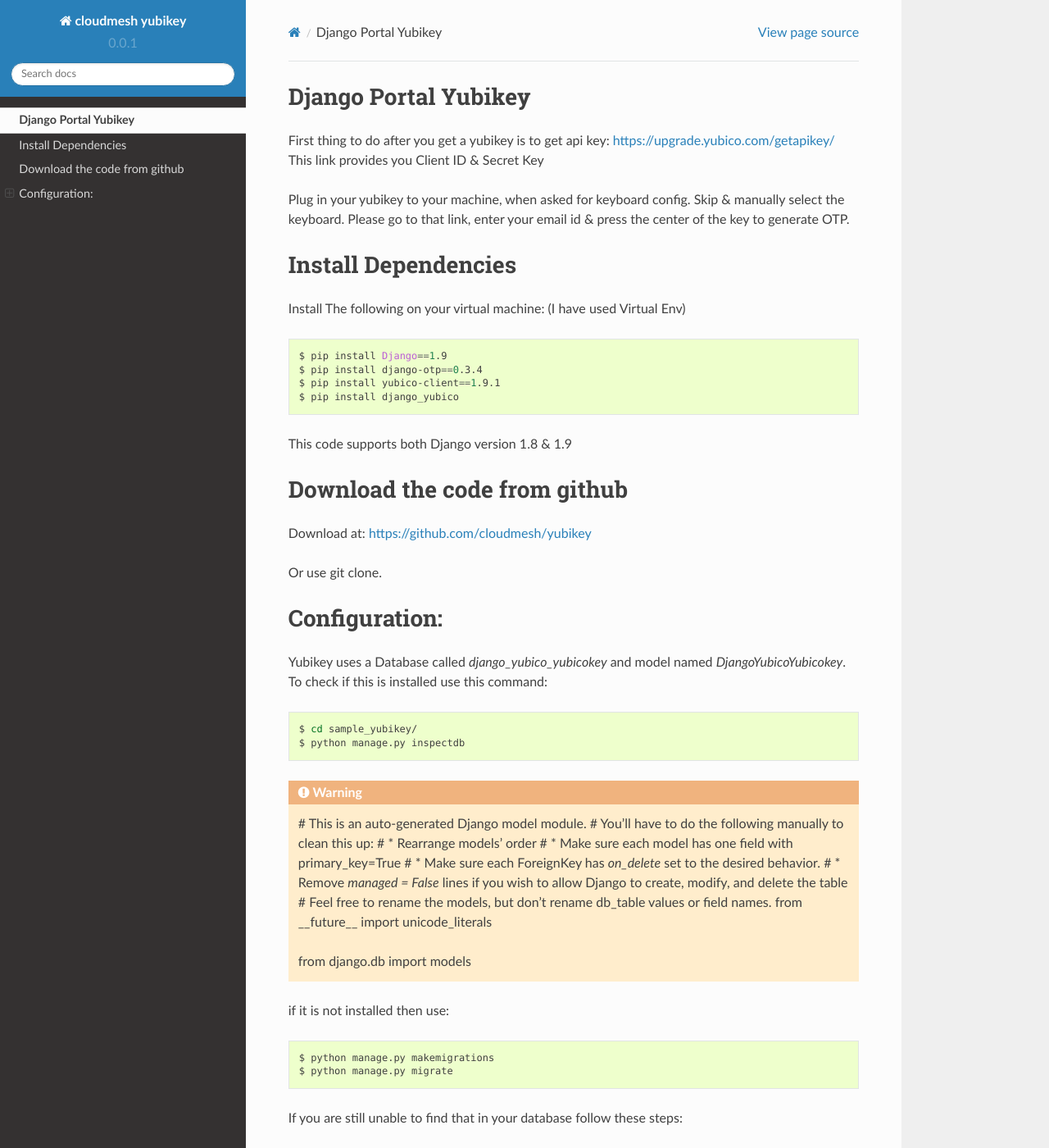
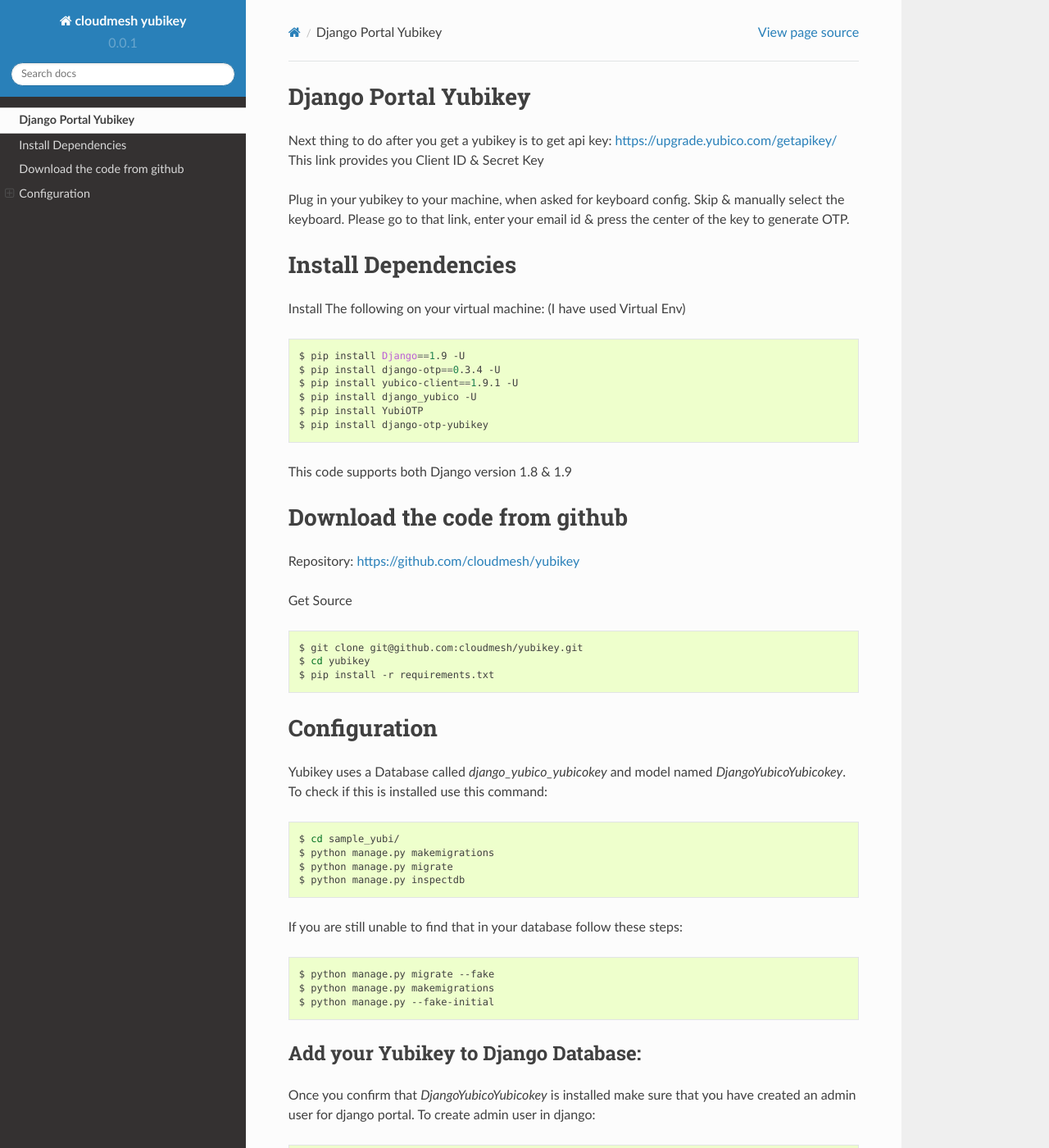
Before and after one commit to cloudmesh-project/yubikey, a Sphinx documentation site: the page built from docs/source/install.rst, in a window 1280 px wide and 1400 px high. Shown: the whole window at 82% size. Built offline with Sphinx 7.4.7 and the Read the Docs theme 2.0.0, drawn with Linux system fonts in a browser that asks for light colours; pages that are not in the unit, such as notebooks, are missing from menus.

```diff
--- a/docs/source/install.rst
+++ b/docs/source/install.rst
@@ -1,7 +1,11 @@
+
+
 Django Portal Yubikey
-=========
+===========================
 
-First thing to do after you get a yubikey is to get api key:
+
+
+Next thing to do after you get a yubikey is to get api key:
 https://upgrade.yubico.com/getapikey/
 This link provides you Client ID & Secret Key
 
@@ -9,59 +13,51 @@ Plug in your yubikey to your machine, when asked for keyboard config. Skip & man
 Please go to that link, enter your email id & press the center of the key to generate OTP.
 
 Install Dependencies
-==========
+============================
+
+
 
 Install The following on your virtual machine: (I have used Virtual Env)
 
 .. prompt:: bash
 
-	pip install Django==1.9
-	pip install django-otp==0.3.4
-	pip install yubico-client==1.9.1
-	pip install django_yubico
+	pip install Django==1.9 -U
+	pip install django-otp==0.3.4 -U
+	pip install yubico-client==1.9.1 -U
+	pip install django_yubico -U
+	pip install YubiOTP
+	pip install django-otp-yubikey
 
 This code supports both Django version 1.8 & 1.9
 
 Download the code from github
-=========
+==============================
 
-Download at: https://github.com/cloudmesh/yubikey
+Repository: https://github.com/cloudmesh/yubikey
 
-Or use git clone.
 
-Configuration:
-===========
-
-Yubikey uses a Database called `django_yubico_yubicokey` and model named `DjangoYubicoYubicokey`. To check if
-this is installed use this command:
+Get Source
 
 .. prompt:: bash
 
-	cd sample_yubikey/
-   	python manage.py inspectdb
+  git clone git@github.com:cloudmesh/yubikey.git
+  cd yubikey
+  pip install -r requirements.txt
 
+Configuration
+===============
 
-.. warning::
-
-   # This is an auto-generated Django model module.
-   # You'll have to do the following manually to clean this up:
-   #   * Rearrange models' order
-   #   * Make sure each model has one field with primary_key=True
-   #   * Make sure each ForeignKey has `on_delete` set to the desired behavior.
-   #   * Remove `managed = False` lines if you wish to allow Django to create, modify, and delete the table
-   # Feel free to rename the models, but don't rename db_table values or field names.
-   from __future__ import unicode_literals
-
-   from django.db import models
-
-
-
-if it is not installed then use:
+Yubikey uses a Database called `django_yubico_yubicokey` and model
+named `DjangoYubicoYubicokey`. To check if this is installed use this
+command:
 
 .. prompt:: bash
 
-   python manage.py makemigrations
-   python manage.py migrate
+	cd sample_yubi/
+        python manage.py makemigrations
+        python manage.py migrate
+   	python manage.py inspectdb
+
 
 If you are still unable to find that in your database follow these steps:
 
@@ -73,7 +69,7 @@ If you are still unable to find that in your database follow these steps:
 
 
 Add your Yubikey to Django Database:
-^^^^^^^^^^^
+^^^^^^^^^^^^^^^^^^^^^^^^^^^^^^^^^^^^^^^^^^^^
 
 Once you confirm that `DjangoYubicoYubicokey` is installed make sure
 that you have created an admin user for django portal.
@@ -95,9 +91,11 @@ go to:
 
 * http://127.0.0.1:8000/admin/
 
-login using the credetials that you just created.  you will see a site administration page with Yubico Yubikeys.
+login using the credetials that you just created.  you will see a site
+administration page with Yubico Yubikeys.
 
-If you see the database by clicking the link you will see that there are no yubikeys stored.
+If you see the database by clicking the link you will see that there
+are no yubikeys stored.
 
 #. Click on +Add link and follow the instructions.
 #. Generally you'll be asked to give these information.
@@ -124,12 +122,13 @@ go to:
 You'll be asked for your username and otp key.  enter your username,
 click on the otp and press the otp to generate the otp key.  If
 success then you'll be redirected to page to enter your password.  On
-which if you succeed you'll be taken to `/account/profile` (Don't Worry!! This has not
-been created so you'll get an error. It means that you were
-able to login using yubikey)
+which if you succeed you'll be taken to `/account/profile` (Don't
+Worry!! This has not been created so you'll get an error. It means
+that you were able to login using yubikey)
 
 
-Usually I faced like 2 issues so far with just the login after successfull installation of yubikey database:
+Usually I faced like 2 issues so far with just the login after
+successfull installation of yubikey database:
 
 #. NO_VALID_ANSWERS, https://github.com/Kami/python-yubico-client/issues/6
 #. Any other error related to Database. In this case follow this link
@@ -138,5 +137,5 @@ Usually I faced like 2 issues so far with just the login after successfull insta
     * http://stackoverflow.com/questions/29888046/django-1-8-create-initial-migrations-for-existing-schema
 
 
-This document will be maintained by @tbindi , & will be constantly updated as and when it is tested on different
-set of machines.
+This document will be maintained by @tbindi , & will be constantly
+updated as and when it is tested on different set of machines.
```
Also changed, not shown: 2 other files.
